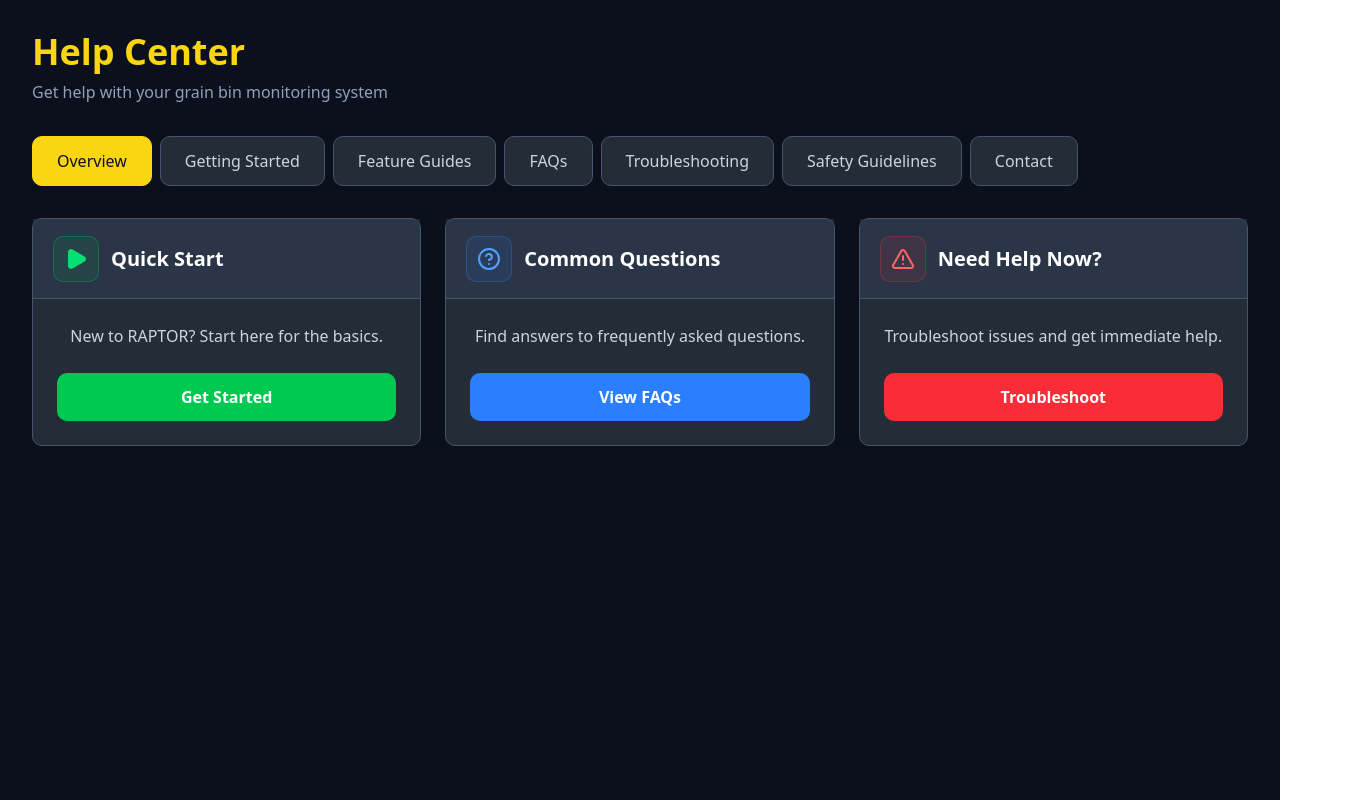
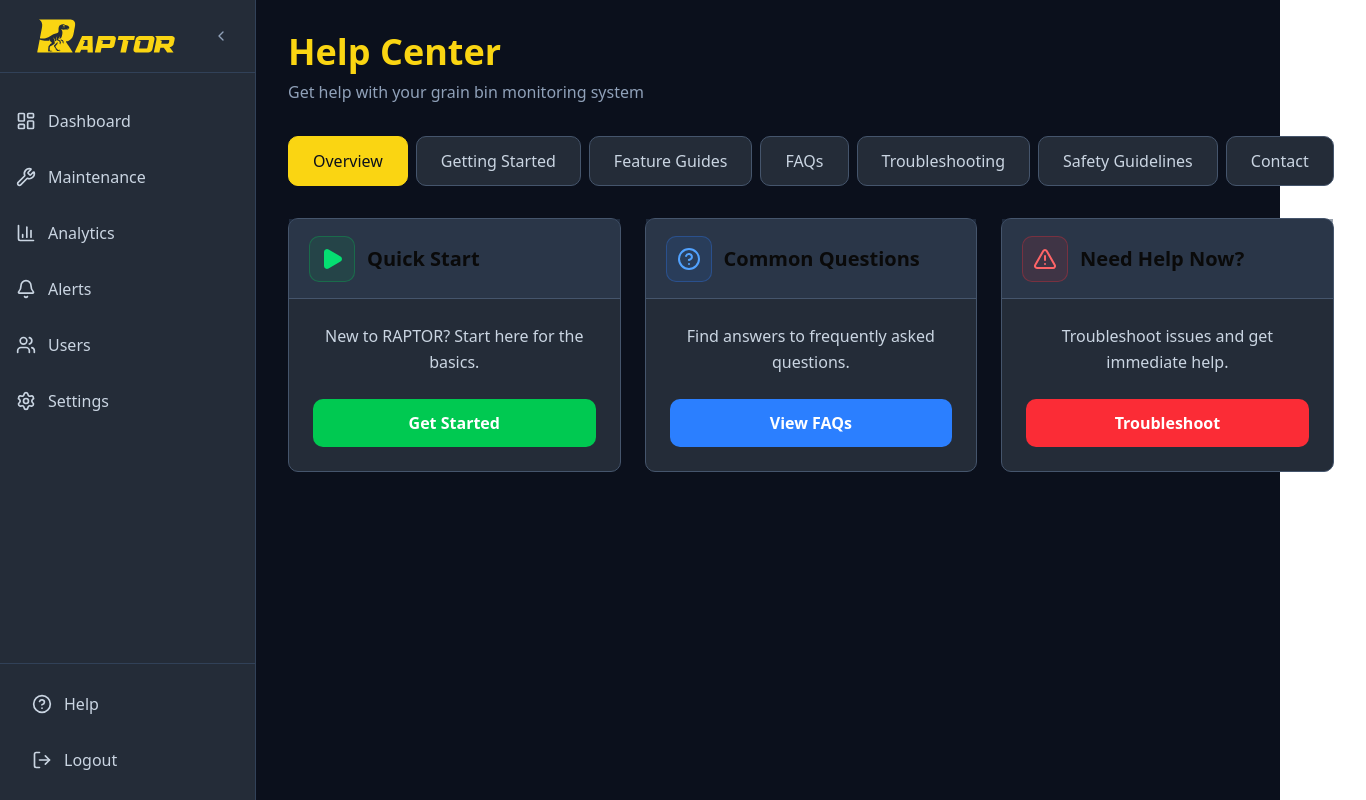
Before and after one commit to arcnid/raptor, a Next.js app: page /help in a window 1280 px wide. Shown: the whole page, 1366 px wide, since content can reach past the window. Built offline with nearby package versions, Linux system fonts and the light colour scheme.

Commit message:
add layout to help

```diff
--- a/src/app/help/page.tsx
+++ b/src/app/help/page.tsx
@@ -1,6 +1,7 @@
 "use client";
 
 import { useState } from "react";
+import { LayoutWrapper } from "@/components/layout-wrapper";
 import {
   ChevronDown,
   ChevronUp,
@@ -22,8 +23,8 @@ export default function HelpPage() {
   const [activeTab, setActiveTab] = useState("overview");
 
   return (
-    <div className="min-h-screen bg-raptor-dark text-white p-4 md:p-8">
-      <div className="max-w-7xl mx-auto">
+    <LayoutWrapper>
+      <div className="space-y-4 md:space-y-6 pb-20 md:pb-6">
         {/* Header */}
         <div className="mb-6 md:mb-8">
           <h1 className="text-3xl md:text-4xl font-bold text-raptor-yellow mb-2">
@@ -74,7 +75,7 @@ export default function HelpPage() {
           {activeTab === "contact" && <ContactTab />}
         </div>
       </div>
-    </div>
+    </LayoutWrapper>
   );
 }
 
```
